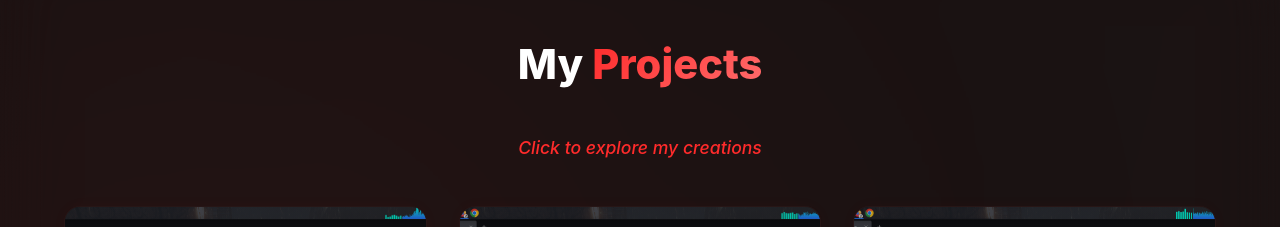
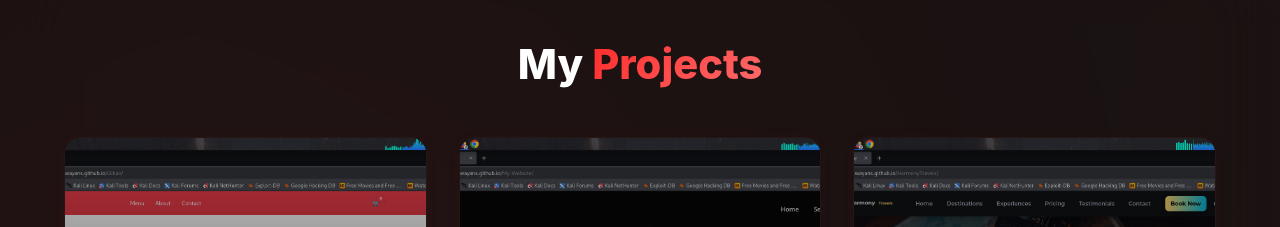
Before and after one commit to Marshall-Wayans/My-Protfolio-React-, a React (Vite) app: page / in a window 1280 px wide. Shown: the part 2580-2807 px from the top of the page. Built offline with nearby package versions, Linux system fonts and the light colour scheme.

Commit message:
This is an updated portfolio code

```diff
--- a/src/components/Projects.jsx
+++ b/src/components/Projects.jsx
@@ -21,7 +21,7 @@ export default function Projects() {
 
   const [selectedProject, setSelectedProject] = useState(null);
 
-  // Detect touch devices
+
   useEffect(() => {
     isTouchRef.current =
       typeof window !== "undefined" && "ontouchstart" in window;
@@ -30,7 +30,7 @@ export default function Projects() {
     }
   }, []);
 
-  // Animate cursor
+
   useEffect(() => {
     const cursorEl = cursorRef.current;
     if (!cursorEl) return;
@@ -51,7 +51,7 @@ export default function Projects() {
     return () => cancelAnimationFrame(rafRef.current);
   }, []);
 
-  // Track pointer movement
+
   useEffect(() => {
     const move = (e) => {
       if (e.touches && e.touches[0]) {
@@ -70,79 +70,80 @@ export default function Projects() {
     };
   }, []);
 
-  // Magnetic hover cursor effect
+
   useEffect(() => {
     const cursor = cursorRef.current;
     const hoverTargets = document.querySelectorAll(
       ".projects-box, .view-project-btn"
     );
 
-    const handleMouseEnter = () => {
+    hoverTargets.forEach((el) => {
+      el.addEventListener("mouseenter", () => {
         cursor.classList.add("cursor--hover");
         cursorState.current.scale = 1.8;
-    };
-
-    const handleMouseLeave = () => {
+      });
+      el.addEventListener("mouseleave", () => {
         cursor.classList.remove("cursor--hover");
         cursorState.current.scale = 1;
-    };
-
-    hoverTargets.forEach((el) => {
-      el.addEventListener("mouseenter", handleMouseEnter);
-      el.addEventListener("mouseleave", handleMouseLeave);
+      });
     });
 
     return () => {
       hoverTargets.forEach((el) => {
-        el.removeEventListener("mouseenter", handleMouseEnter);
-        el.removeEventListener("mouseleave", handleMouseLeave);
+        el.removeEventListener("mouseenter", () => {});
+        el.removeEventListener("mouseleave", () => {});
       });
     };
   }, []);
 
+
   const projects = [
+
 {
 id: 1,
 title: "Qikao Restaurant",
-      description:
-        "A modern restaurant website built to showcase my ability to design and develop multi-page front-end applications.",
+description: "A modern restaurant website built to showcase my ability to design and develop multi-page front-end applications.",
 image: qikaoo,
 category: "Web Development",
-      why: "I created this project as a way to genuinely test myself beyond simple layouts and move into building a complete, realistic website experience...",
-      how: "I built it using HTML, CSS, and JavaScript, focusing on clean design, responsive layouts, and smooth navigation across multiple pages...",
+why: "I created this project as a way to genuinely test myself beyond simple layouts and move into building a complete, realistic website experience. I wanted something that felt like a real business site, where I could think about user flow, page structure, interaction, and design choices that matter in actual development. Building Qikao Restaurant allowed me to challenge myself, grow, and demonstrate to recruiters that I can turn an idea into a working product with visual polish and functionality.",
+how: "I built it using HTML, CSS, and JavaScript, focusing on clean design, responsive layouts, and smooth navigation across multiple pages. The project includes a fully structured menu page, home page, contact page, and additional sections that reflect how real users would explore a restaurant’s website. Through this, I strengthened my core front-end skills and improved the way I think about experience, layout, and front-end problem solving.",
 tools: ["HTML", "CSS", "JavaScript"],
 liveUrl: "https://marshall-wayans.github.io/Qikao/",
 },
+
 {
   id: 2,
   title: "Personal Portfolio Website",
   description: "A portfolio website to showcase my projects, skills, and development journey",
   image: portfolio,
   category: "Web Development",
-      why: "I built this portfolio to have a central place where I could showcase my work and track my growth as a developer...",
-      how: "I built the portfolio using HTML, CSS, and JavaScript, focusing on clean layouts, responsive design, and interactive elements...",
+  why: "I built this portfolio to have a central place where I could showcase my work and track my growth as a developer. While the first version was okay, I wanted to keep improving and make a version that reflected my current skills, design sense, and understanding of interactive features. It was important to me that recruiters could see not just what I built, but also how I think about structure, design, and user experience. This project is a personal milestone showing my dedication to continual learning and improvement.",
+  how: "I built the portfolio using HTML, CSS, and JavaScript, focusing on clean layouts, responsive design, and interactive elements. The site allows visitors to easily explore my projects and skills, while demonstrating my ability to create functional and visually appealing websites without relying on frameworks. This helped me strengthen my core front-end skills and showcase my development journey.",
   tools: ["HTML", "CSS", "JavaScript"],
-      liveUrl: "https://marshall-wayans.github.io/My-Website/",
+  liveUrl: "https://marshall-wayans.github.io/My-Website/"
 },
+
 {
   id: 3,
   title: "Travel Explorer Website",
   description: "A modern, interactive website for discovering and planning trips",
   image: harmony,
   category: "Web Development",
-      why: "I created this project because I wanted to challenge myself and practice JavaScript in a real and practical scenario...",
-      how: "I built the website using HTML, CSS, and JavaScript, focusing on creating a clean layout and dynamic features that respond to user selections...",
+  why: "I created this project because I wanted to challenge myself and practice JavaScript in a real and practical scenario. Instead of just building a static page, I wanted users to actually interact with the site—exploring destinations, making selections, and experiencing something that feels like a real travel platform. It was also a chance to focus on layout, design, and user flow, and to show recruiters that I can think about both code and user experience at the same time.",
+  how: "I built the website using HTML, CSS, and JavaScript, focusing on creating a clean layout and dynamic features that respond to user selections. This project helped me strengthen my DOM manipulation, event handling, and UI development skills, while getting comfortable building something that feels alive and functional from start to finish.",
   tools: ["HTML", "CSS", "JavaScript"],
-      liveUrl: "https://marshall-wayans.github.io/HarmonyTravels/",
+  liveUrl: "https://marshall-wayans.github.io/HarmonyTravels/"
 },
+
+
 {
   id: 4,
   title: "Charity Organization",
   description: "A community-driven platform built to highlight the mission and impact of ICCM Kenya.",
   image: iccmkenya,
   category: "Web Development",
-      why: "I wanted to create a meaningful project that wasn’t just about code, but about people...",
-      how: "I built it using React and Vite to achieve a smooth, fast experience...",
+  why: "I wanted to create a meaningful project that wasn’t just about code, but about people. ICCM Kenya’s mission to uplift communities inspired me to design a website that gives their work visibility and encourages support.",
+  how: "I built it using React and Vite to achieve a smooth, fast experience. The website features dynamic routing with React Router, a clean modern UI, scroll animations, and dark mode support. It’s responsive, light, and tells a story with every section.",
   tools: ["React", "Vite", "React Router", "CSS"],
   liveUrl: "https://marshall-wayans.github.io/NGO-Website/",
 },
@@ -152,11 +153,34 @@ export default function Projects() {
   description: "A modern React-based rebuild of my original Qikao Restaurant website.",
   image: qikao,
   category: "Web Development",
-      why: "After building the first version of Qikao Restaurant, I realized I wanted to show the same experience in React...",
-      how: "I recreated the project in React to experiment with component-based development, better code structure, and smoother navigation using routing...",
+  why: "After building the first version of Qikao Restaurant with HTML, CSS, and JavaScript, I realized that I wanted to take the project further and show that I could build the same experience using modern frameworks. Rebuilding it in React allowed me to demonstrate growth, write cleaner and more maintainable code, and work with components, props, and state—just like real production applications. It also shows recruiters that I don’t just repeat tutorials; I challenge myself to improve and build the same idea in more professional and scalable technologies.",
+  how: "I recreated the project in React to experiment with component-based development, better code structure, and smoother navigation using routing. This version allows for easier future features, faster updates, and a more professional development workflow. It reflects how I would build a real client project in a modern environment, while still staying true to the functionality and style of the original website.",
   tools: ["React", "Vite", "Routing", "UI / Icons / Styling", "Local Storage"],
-      liveUrl: "https://marshall-wayans.github.io/Qikao-Restaurant/",
+  liveUrl: "https://marshall-wayans.github.io/Qikao-Restaurant/"
 },
+// {
+//   id: 5,
+//   title: "Travel Explorer Website",
+//   description: "A modern, interactive website for discovering and planning trips",
+//   image: harmony,
+//   category: "Web Development",
+//   why: "I built this project because I love traveling and wanted to create a place where people can explore destinations easily and get inspired for their next trip. I wanted it to be simple to use, visually appealing, and make planning a trip fun rather than stressful.",
+//   how: "I built it using React for a smooth and interactive interface, styled everything with TailwindCSS to make it responsive and clean, and added animations with Framer Motion to make the site feel lively and modern.",
+//   tools: ["React", "TailwindCSS", "Framer Motion"],
+//   liveUrl: "https://marshall-wayans.github.io/HarmonyTravels/"
+// },
+    // {
+    //   id: 4,
+    //   title: "Restaurant Booking System",
+    //   description: "Streamlined reservation management",
+    //   image:
+    //     "https://images.unsplash.com/photo-1517248135467-4c7edcad34c4?w=800&h=600&fit=crop",
+    //   category: "Web Development",
+    //   why: "To simplify restaurant booking workflows.",
+    //   how: "Created using MERN stack and integrated Google Calendar API.",
+    //   tools: ["MongoDB", "Express", "React", "Node.js"],
+    //   liveUrl: "https://your-restaurant-demo-link.com",
+    // },
   ];
 
   return (
@@ -165,7 +189,6 @@ export default function Projects() {
       <div ref={cursorRef} className="site-cursor" aria-hidden="true" />
 
       <div className="projects-wrapper">
-        {/* Heading */}
         <motion.h2
           className="heading"
           initial={{ opacity: 0, y: 10 }}
@@ -175,25 +198,6 @@ export default function Projects() {
         >
           My <span>Projects</span>
         </motion.h2>
-
-        {/* Subtext matching theme */}
-        <motion.p
-          className="heading-subtext"
-          initial={{ opacity: 0, y: 10 }}
-          whileInView={{ opacity: 1, y: 0 }}
-          viewport={{ once: true }}
-          transition={{ delay: 0.2, duration: 0.6, ease: "easeOut" }}
-          style={{
-            textAlign: "center",
-            fontStyle: "italic",
-            fontWeight: 500,
-            fontSize: "1.1rem",
-            color: "var(--accent-primary)",
-            marginBottom: "3rem",
-          }}
-        >
-          Click to explore my creations
-        </motion.p>
 
         {/* Projects Grid */}
         <div className="projects-grid">
@@ -219,6 +223,7 @@ export default function Projects() {
         </div>
       </div>
 
+
       <ProjectModal
         project={selectedProject}
         onClose={() => setSelectedProject(null)}
```
Lines whose indentation alone changed are shown as unchanged.
